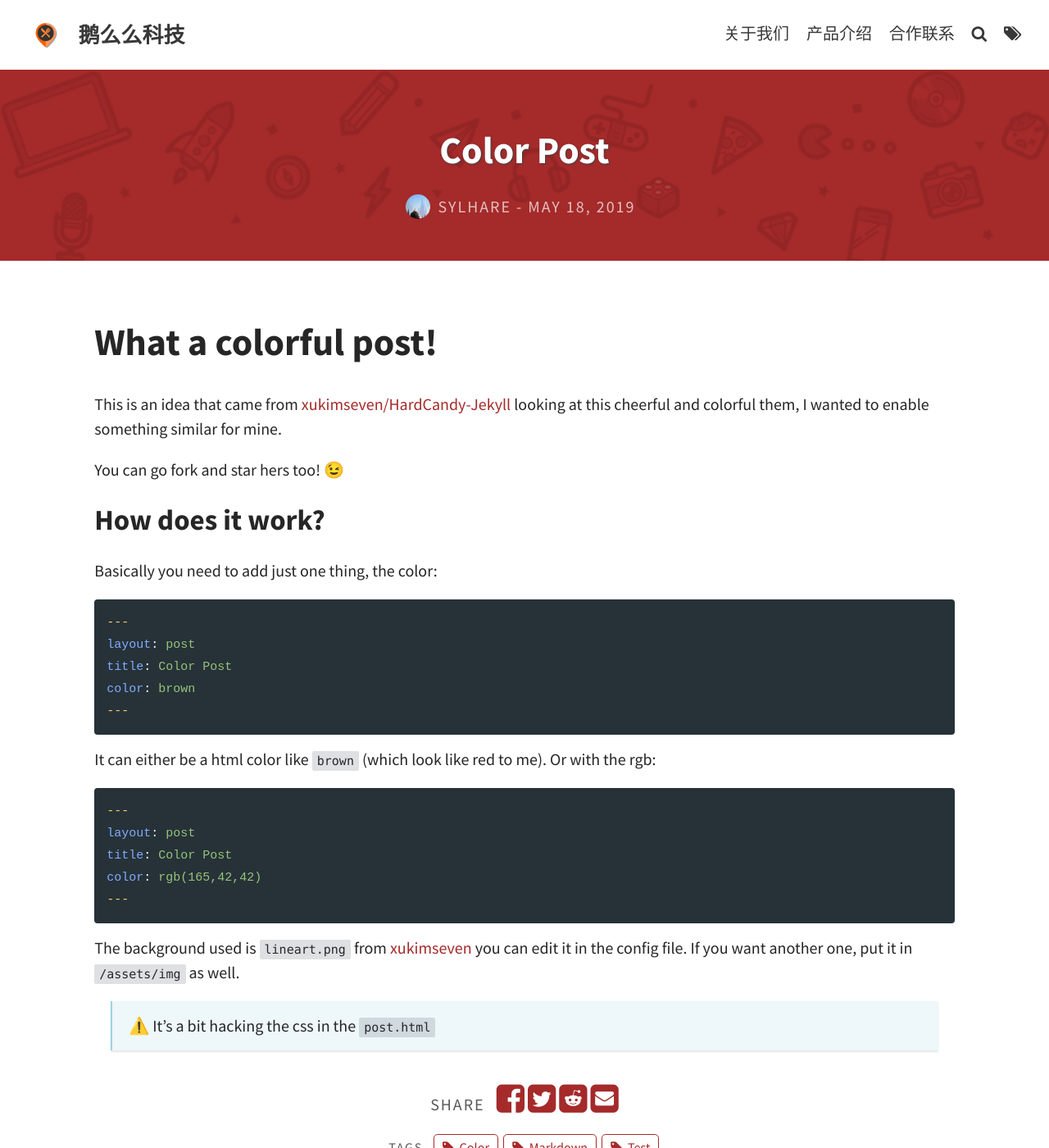
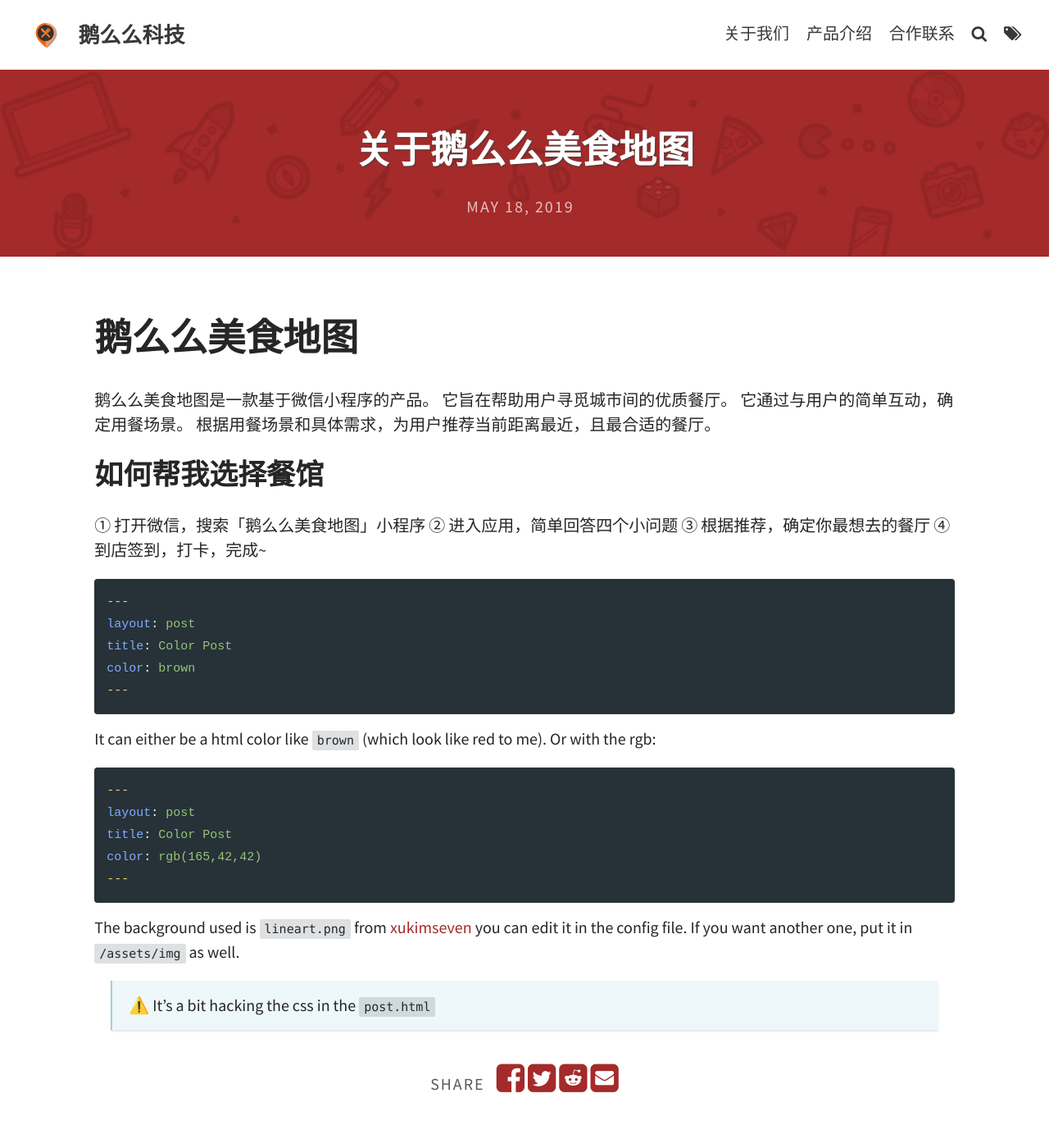
Before and after one commit to nanaezheng/nanae.github.io, a Jekyll site: the page built from _posts/2019-05-18-color-post.md, in a window 1280 px wide and 1400 px high. Shown: the whole window at 82% size. Built offline with Jekyll 4.4.1, drawn with Linux system fonts in a browser that asks for light colours.

Commit message:
first commit

````diff
--- a/_posts/2019-05-18-color-post.md
+++ b/_posts/2019-05-18-color-post.md
@@ -1,24 +1,27 @@
 ---
 layout: post
-title: Color Post
-tags: [Test, Color, Markdown]
+title: 关于鹅么么美食地图
 color: brown
-author: sylhare
+author: emmmap
 excerpt_separator: <!--more-->
 ---
 
-# What a colorful post!
+# 鹅么么美食地图
 
-This is an idea that came from [xukimseven/HardCandy-Jekyll](https://github.com/xukimseven/HardCandy-Jekyll)
-looking at this cheerful and colorful them, I wanted to enable something similar for mine.
-
-You can go fork and star hers too! 😉
+鹅么么美食地图是一款基于微信小程序的产品。
+它旨在帮助用户寻觅城市间的优质餐厅。
+它通过与用户的简单互动，确定用餐场景。
+根据用餐场景和具体需求，为用户推荐当前距离最近，且最合适的餐厅。
 
 <!--more-->
 
-## How does it work?
+## 如何帮我选择餐馆
 
-Basically you need to add just one thing, the color:
+① 打开微信，搜索「鹅么么美食地图」小程序
+② 进入应用，简单回答四个小问题
+③ 根据推荐，确定你最想去的餐厅
+④ 到店签到，打卡，完成~
+
 
 ```yml
 ---
````
Also changed, not shown: 2 other files.
